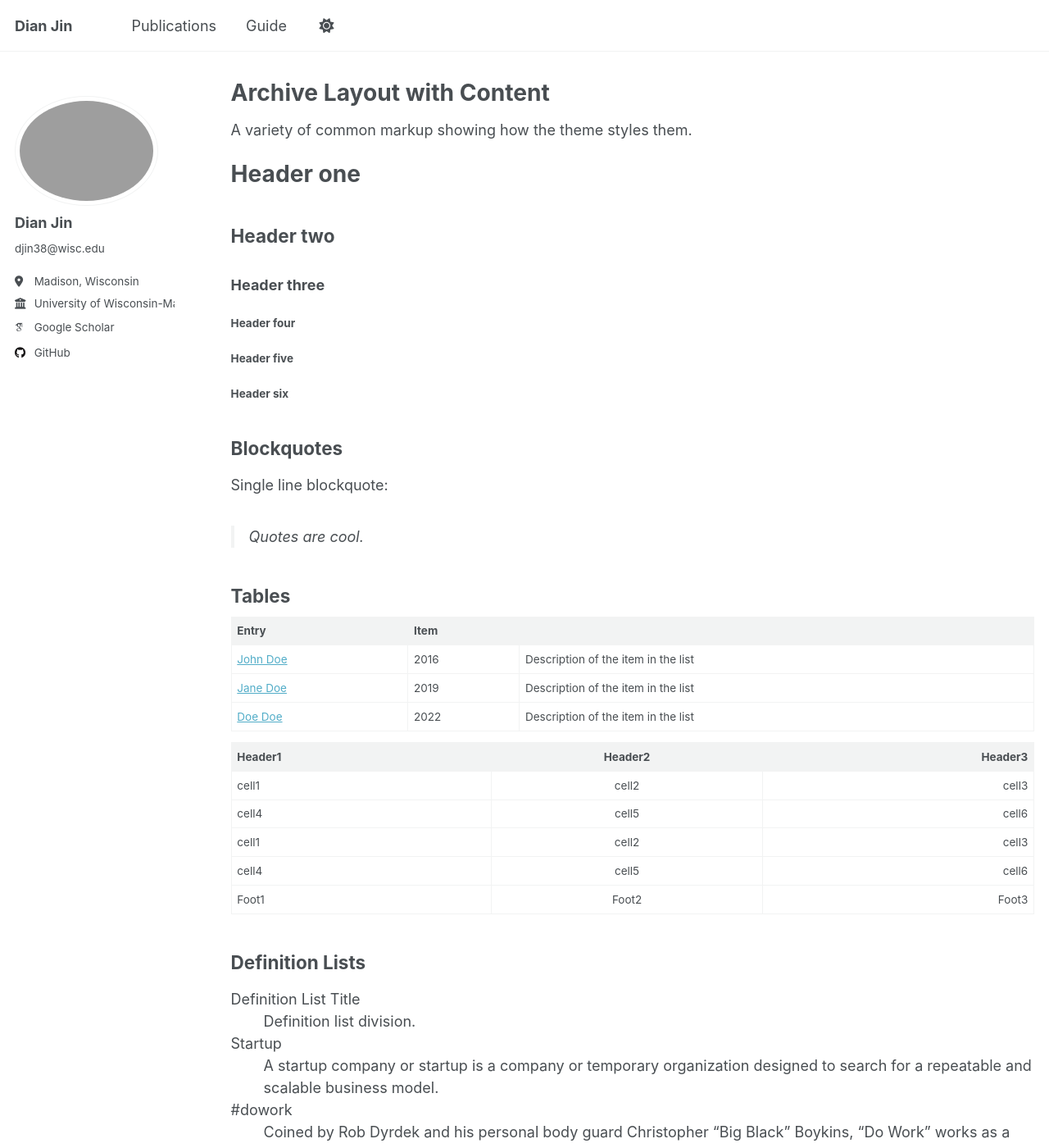
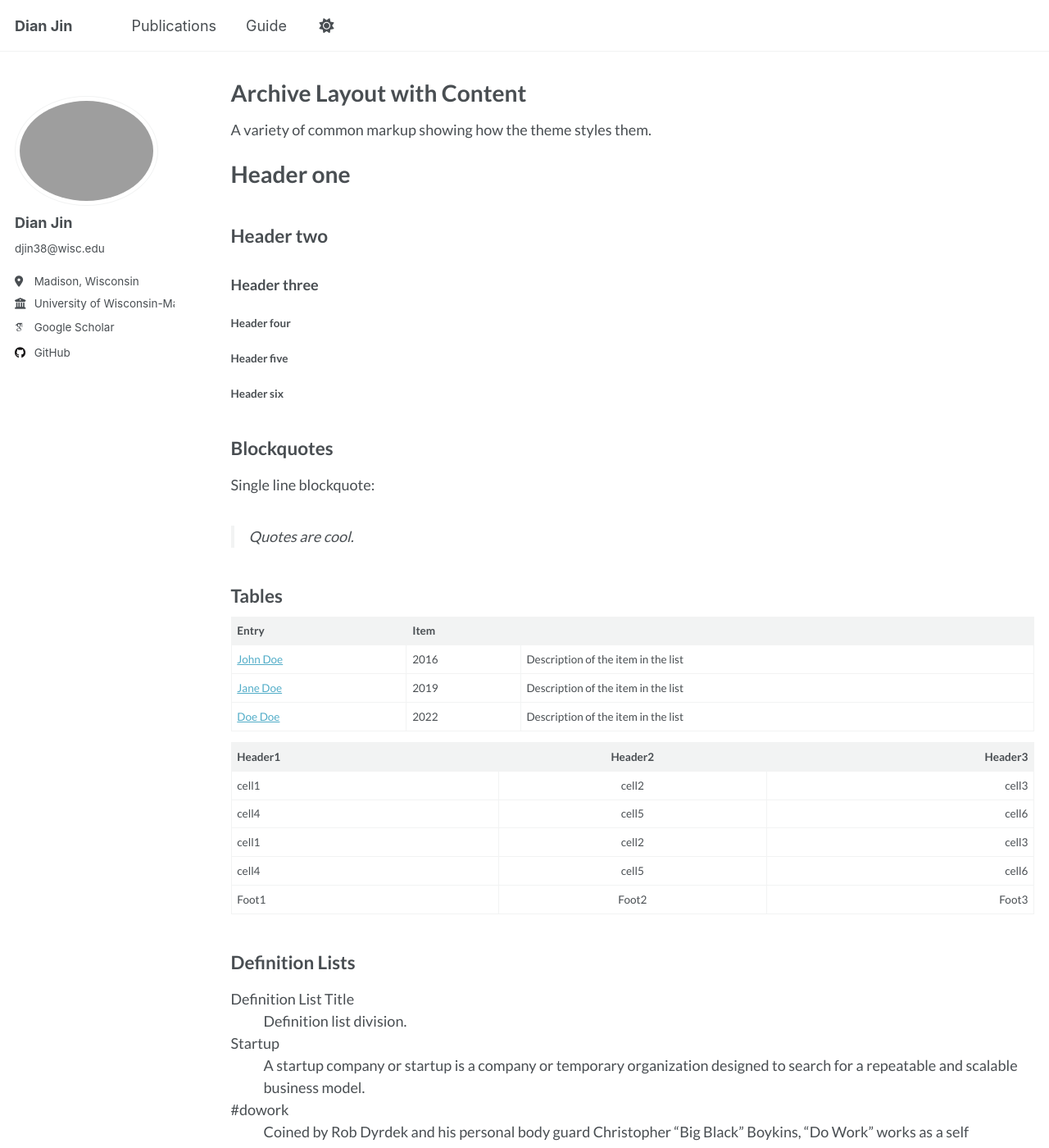
Before and after one commit to DianJin-Frederick/DianJin-Frederick.github.io, a Jekyll site: the page built from _pages/archive-layout-with-content.md, in a window 1280 px wide and 1400 px high. Shown: the whole window at 82% size. Built offline with Jekyll 4.4.1, drawn with Linux system fonts in a browser that asks for light colours; some web fonts are replaced; a script that is not in the unit is left out.

Commit message:
Change font to Lato

```diff
--- a/_includes/head/custom.html
+++ b/_includes/head/custom.html
@@ -13,5 +13,5 @@
 <link rel="manifest" href="{{ base_path }}/images/manifest.json"/>
 <link rel="icon" href="/images/favicon.ico"/>
 <meta name="theme-color" content="#ffffff"/>
-
+<link href="https://fonts.googleapis.com/css2?family=Lato:wght@400;700&display=swap" rel="stylesheet">
 <!-- end custom head snippets -->
--- a/_sass/_themes.scss
+++ b/_sass/_themes.scss
@@ -39,9 +39,9 @@
 $type-size-7                : 0.6875em; // ~11px
 $type-size-8                : 0.625em;  // ~10px
 
-$global-font-family         : $sans-serif;
-$header-font-family         : $sans-serif;
-$caption-font-family        : $serif;
+$global-font-family  : 'Lato', sans-serif;
+$header-font-family  : 'Lato', sans-serif;
+$caption-font-family : 'Lato', sans-serif;
 
 /* ==========================================================================
    Breakpoints
```
